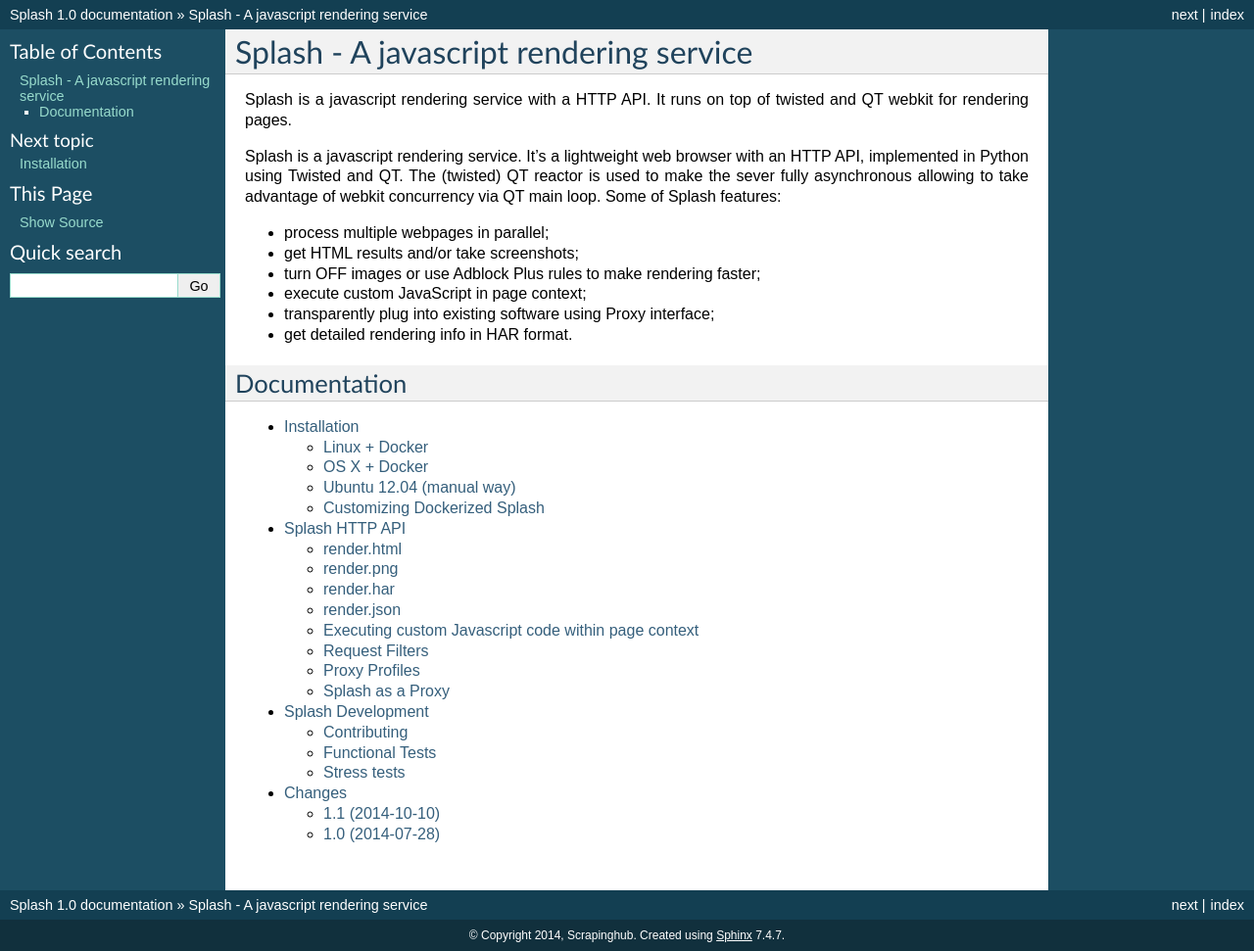
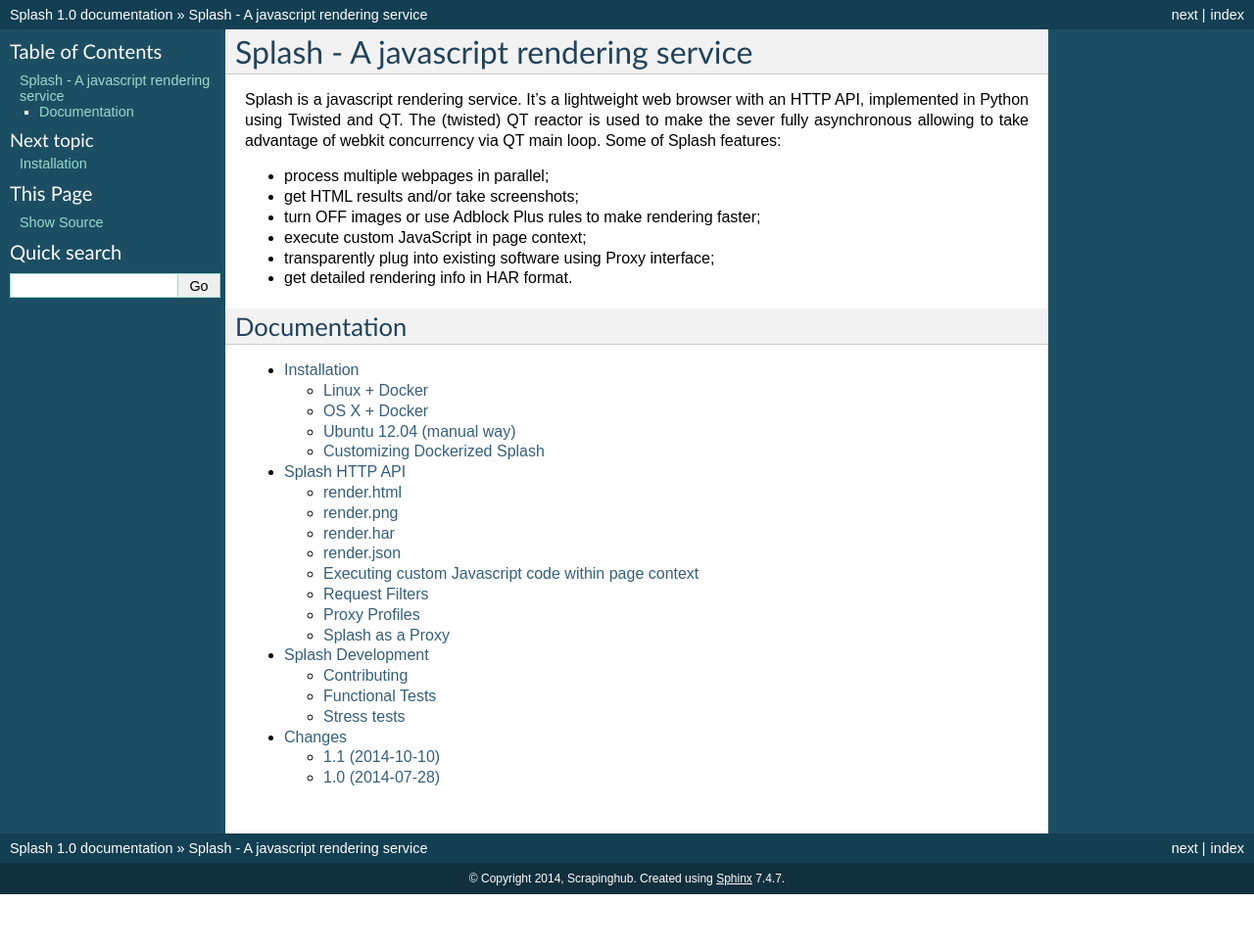
Before and after one commit to scrapinghub/splash, a Sphinx documentation site: the page built from docs/index.rst, in a window 1280 px wide. Shown: the whole page at 98% size. Built offline with Sphinx 7.4.7, drawn with Linux system fonts in a browser that asks for light colours; after the commit the page ends 913 px from its top, so only the background shows below that.

Commit message:
DOC remove redundant sentence

```diff
--- a/docs/index.rst
+++ b/docs/index.rst
@@ -1,9 +1,6 @@
 =======================================
 Splash - A javascript rendering service
 =======================================
-
-Splash is a javascript rendering service with a HTTP API. It runs on top of
-twisted and QT webkit for rendering pages.
 
 Splash is a javascript rendering service. It's a lightweight web browser
 with an HTTP API, implemented in Python using Twisted and QT. The (twisted)
```
